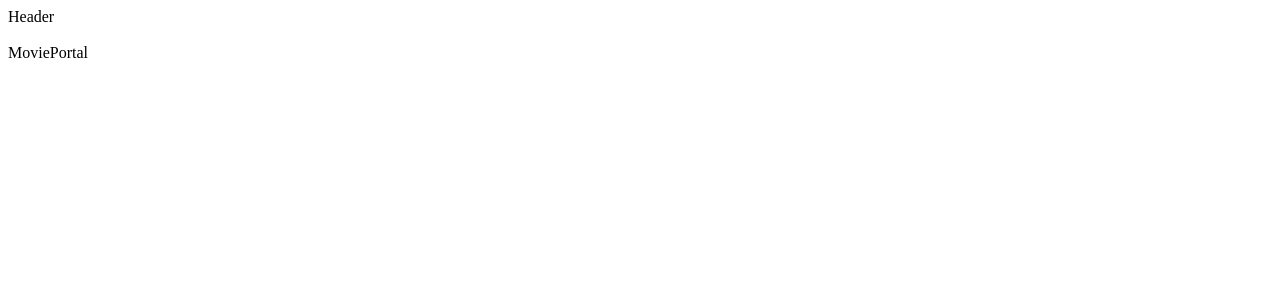
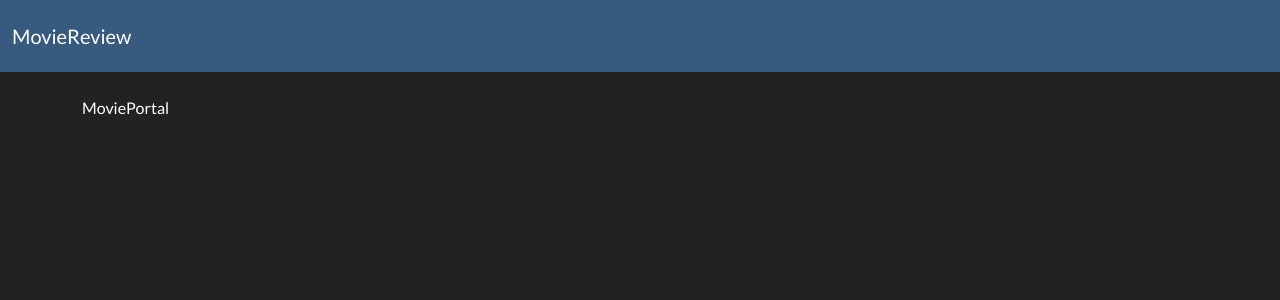
Before and after one commit to DjordjeSajic/MovieAppReactProject, a React (Create React App) app: page / in a window 1280 px wide. Shown: the top 300 px of the page. Built offline with nearby package versions, Linux system fonts and the light colour scheme.

Commit message:
added Header

```diff
--- a/src/App.js
+++ b/src/App.js
@@ -1,4 +1,5 @@
 import 'bootstrap/dist/js/bootstrap.js';
+import 'bootswatch/dist/darkly/bootstrap.min.css'
 import Header from './components/Header';
 import MoviePortal from './components/MoivesPortal';
 
--- a/src/components/Header.js
+++ b/src/components/Header.js
@@ -1,8 +1,13 @@
 function Header(){
     return(
-        <div>
-            Header
+       <nav class="navbar navbar-expand-lg bg-primary" data-bs-theme="dark">
+        <div class="container-fluid">
+            <a class="navbar-brand" href="#">MovieReview</a>
+        <button class="navbar-toggler" type="button" data-bs-toggle="collapse" data-bs-target="#navbarColor01" aria-controls="navbarColor01" aria-expanded="false" aria-label="Toggle navigation">
+                    <span class="navbar-toggler-icon"></span>
+                </button>
         </div>
+       </nav>
     );
 }
 export default Header;
```
